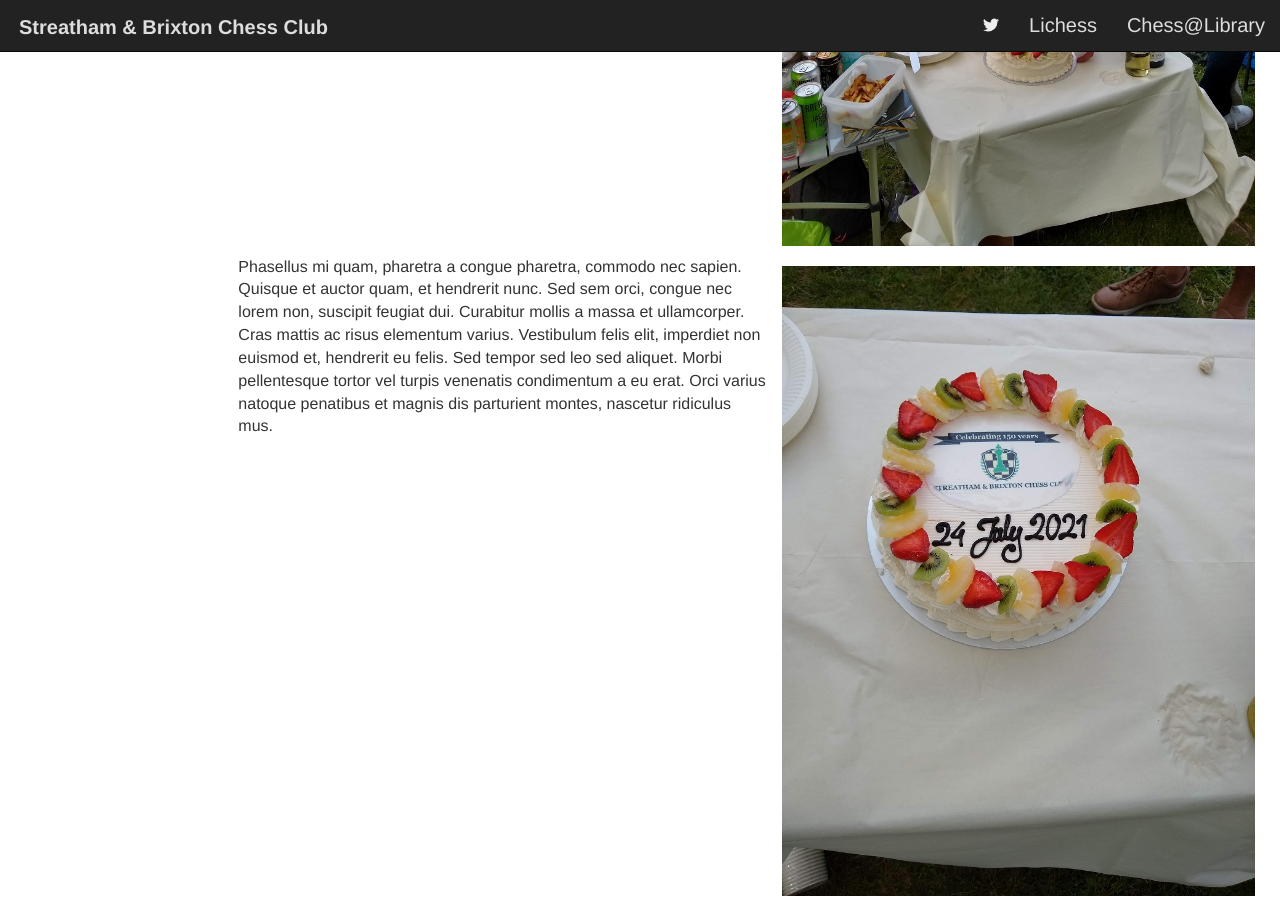
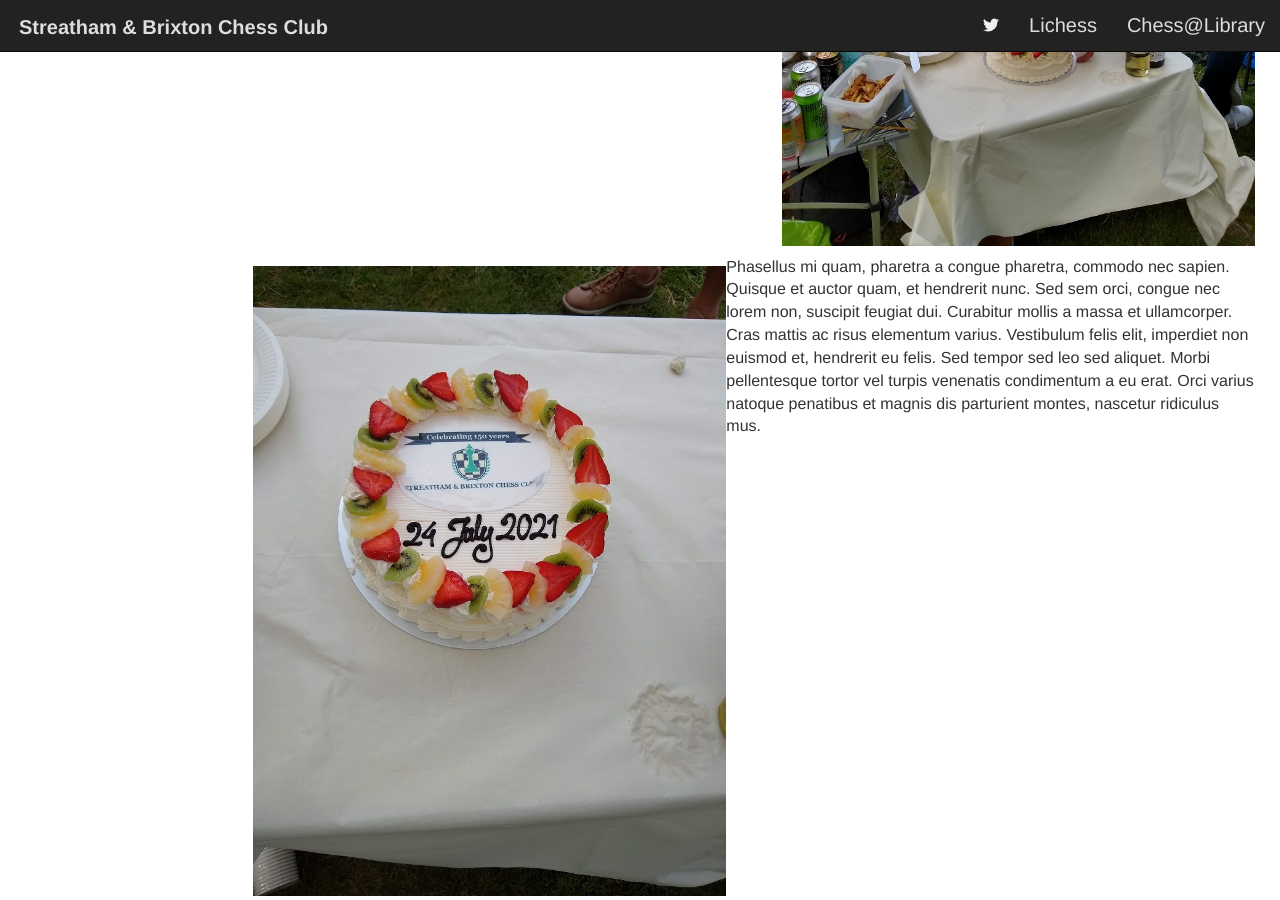
Before and after one commit to streathamchess/streathamchess.github.io, a Jekyll site: the page built from anniversary.md, in a window 1280 px wide and 900 px high, scrolled down 1357 px. Built offline with Jekyll 4.4.1, drawn with Linux system fonts in a browser that asks for light colours; a script that is not in the unit is left out.

Commit message:
Update imageleft.html

```diff
--- a/_includes/imageleft.html
+++ b/_includes/imageleft.html
@@ -1,7 +1,7 @@
 {% if include.align  %}
  <div class="img-auto-sized" style="float: {{ include.align }}; max-width: 48%; padding-right: 15px; margin-top: 0px;" align="{{include.align}}">
 {% else %}
- <div class="img-auto-sized" style="float: right; max-width: 48%; padding-left: 15px; margin-top: 0px;" align="left">
+ <div class="img-auto-sized" style="float: left; max-width: 48%; padding-left: 15px; margin-top: 0px;" align="left">
 {% endif %}
   <p></p>
   <p>
```
